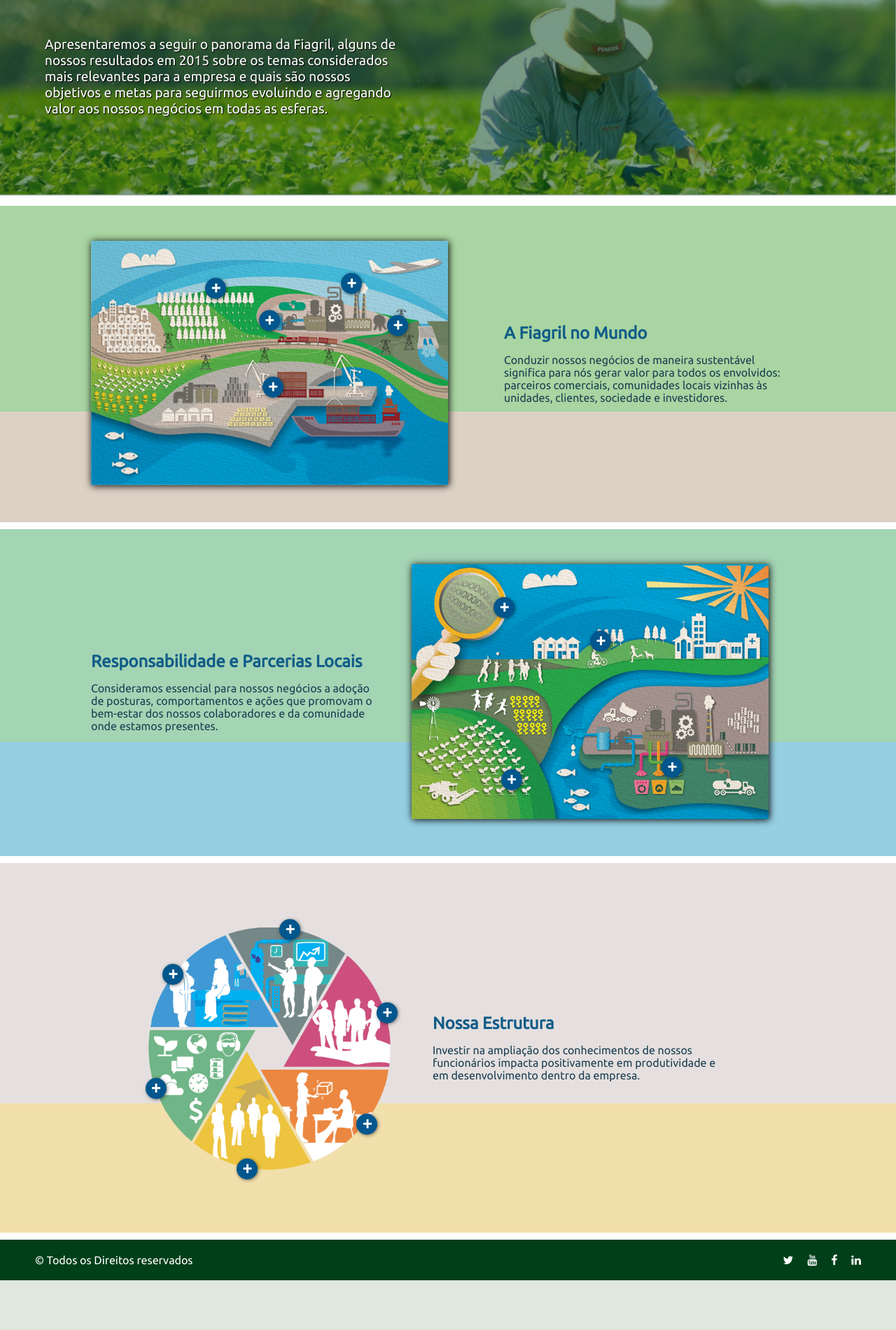
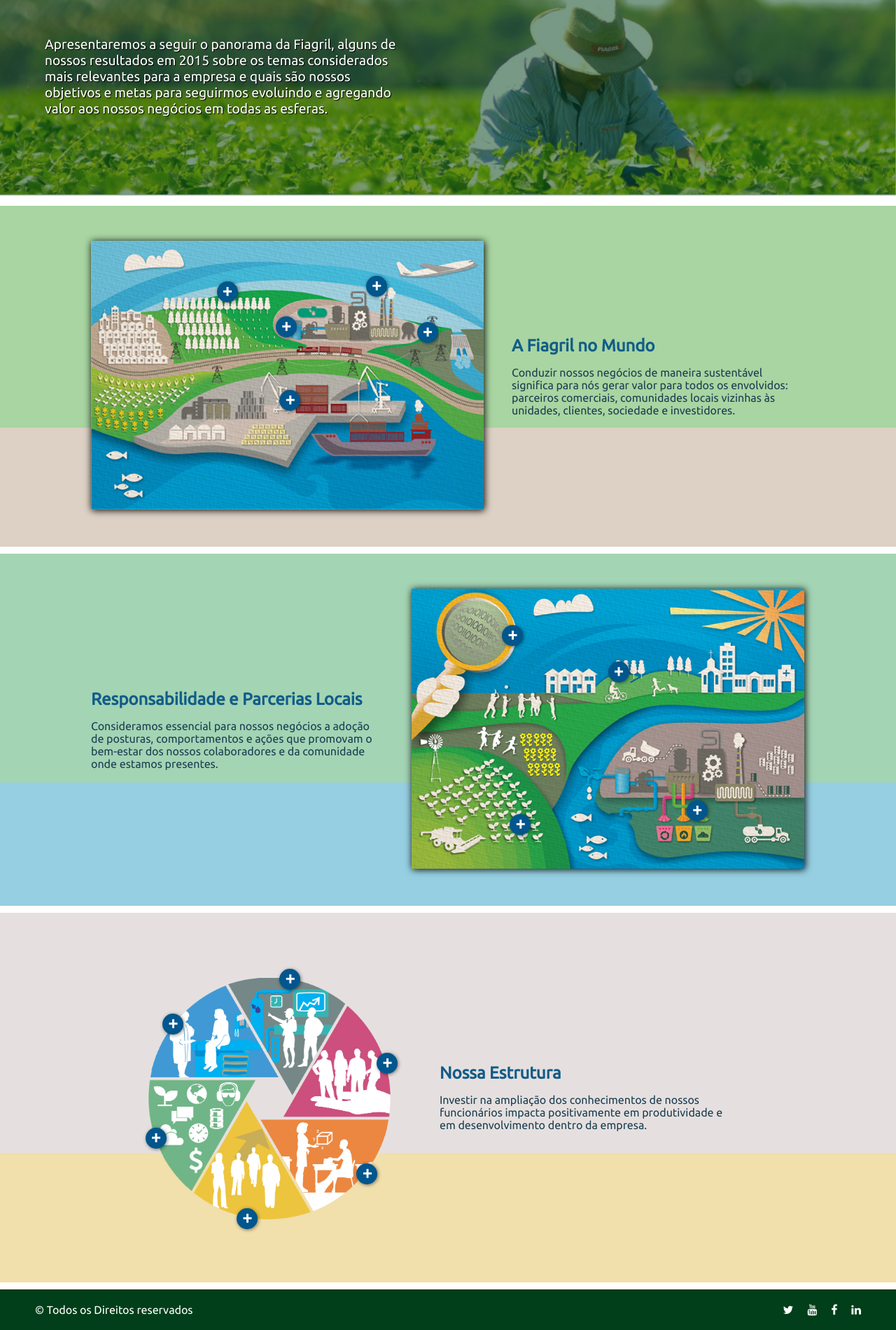
Before and after one commit to AdamoAvelino/gd, a PHP site: page / in a window 1280 px wide. Shown: the part 206-2106 px from the top of the page at 70% size. Before the commit the page ends 2035 px from the top, so only its background shows below. Run offline with PHP 8.4, Linux system fonts and the light colour scheme; some libraries are stand-ins or nearby versions.

Commit message:
Ajuste de imagem e mergem de article

```diff
--- a/css/style.css
+++ b/css/style.css
@@ -85,16 +85,19 @@
 
 .maior{
 
-    width: 50%;
+    width: 55%;
 
 }
 .menor{
-    margin-left: 80px;
+    margin-left: 40px;
     width: 40%;
 
 }
 .bloco3 .maior{
     width: 40%;
+}
+.bloco3 .menor{
+    margin-left: 90px;
 }
 
 .bloco2 .menor{
```
